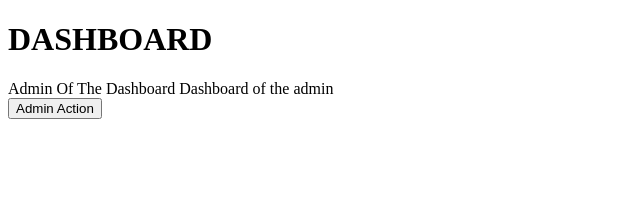
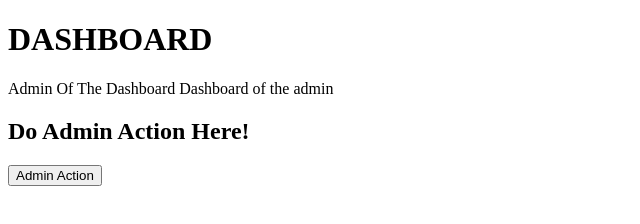
Before and after one commit to rayguang6/hello-team, a plain HTML site: page admin.html in a window 1280 px wide. Shown: the whole page, without its empty margins (0-640 px from the left). Drawn offline with Linux system fonts and the light colour scheme.

Commit message:
added h1 in admin

```diff
--- a/admin.html
+++ b/admin.html
@@ -13,6 +13,7 @@
 
     <div class="container">
         <nav class="navbar">
+            <h1>Do Admin Action Here!</h1>
             <Button>Admin Action</Button>
         </nav>
     </div>
```
